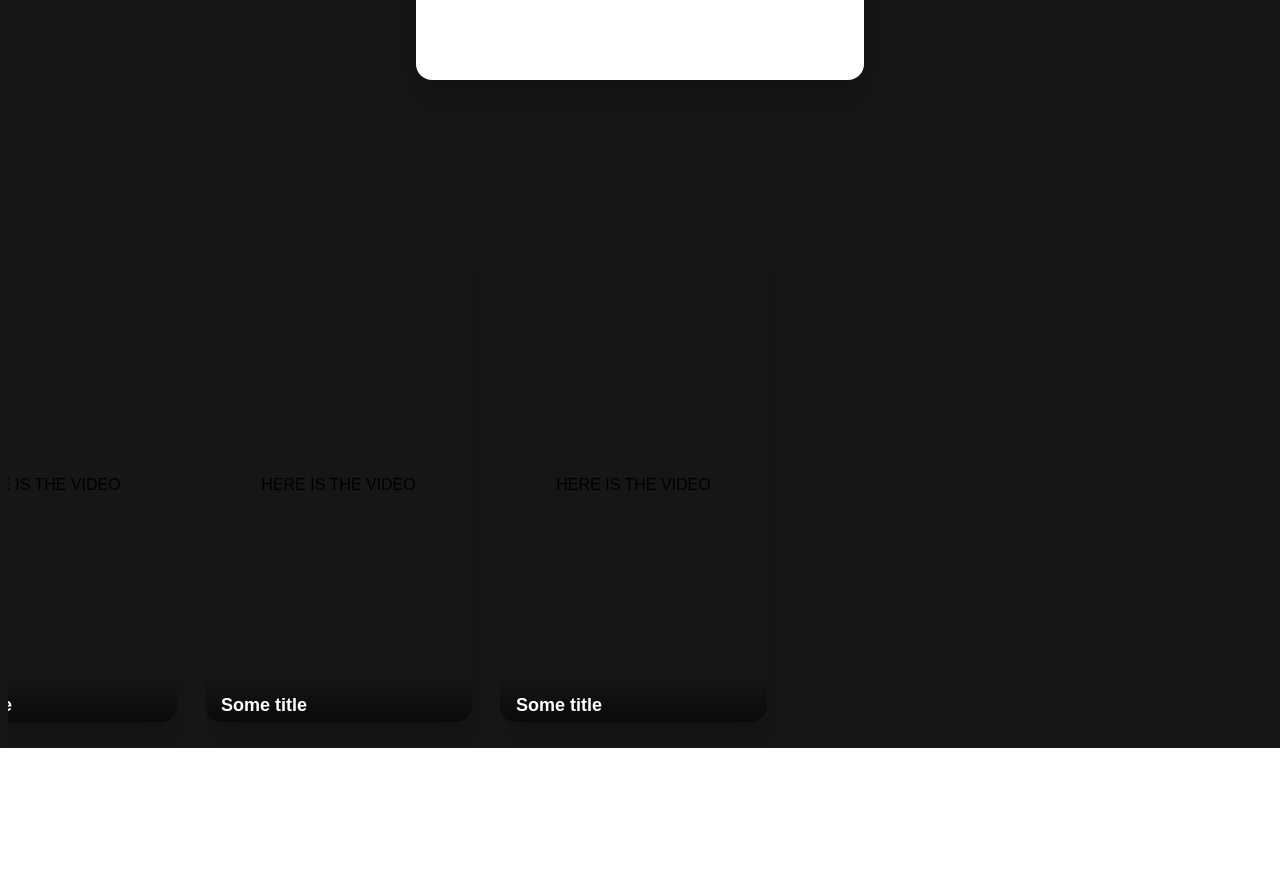
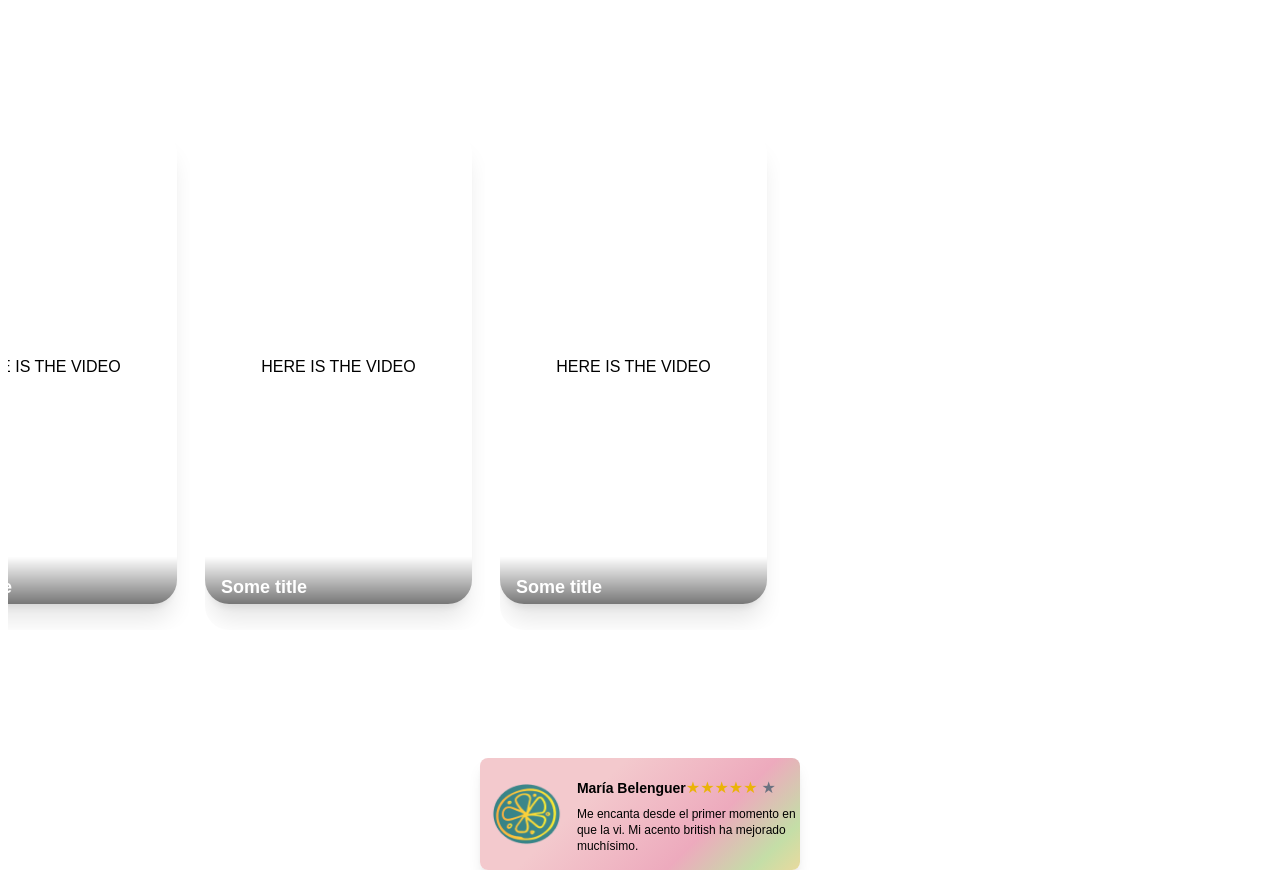
Before and after one commit to aabrilfl13/profes-nomadas, a React (Vite) app: page / in a window 1280 px wide. Shown: the part 1266-2142 px from the top of the page. Built offline with nearby package versions, Linux system fonts and the light colour scheme.

Commit message:
Add a new component reviewCard

```diff
--- a/src/components/cards/TikTokCard.jsx
+++ b/src/components/cards/TikTokCard.jsx
@@ -23,7 +23,7 @@ const TikTokCard = ({ data }) => {
 	}
 
 	return (
-		<div className="card">
+		<div className="tiktok-card">
 			<div className="relative h-full w-full">
 				{videoError ? (
 					<div className="flex h-full w-full items-center justify-center">
--- /dev/null
+++ b/src/components/cards/reviewCard.css
@@ -0,0 +1,11 @@
+/* ReviewCard.css */
+.review-card {
+    background: linear-gradient(135deg, #F3C9CD 34%, #F0B8C4 54%, #EDAABD 69%, #C4DEA7 89%, #E5DA9F 99%);
+    border-radius: 12px;
+    transition: all 0.3s ease;
+
+  }
+
+  .review-card:hover {
+    box-shadow: 0 4px 10px rgba(0, 0, 0, 0.15);
+  }
--- a/src/components/cards/reviewCard.jsx
+++ b/src/components/cards/reviewCard.jsx
@@ -0,0 +1,24 @@
+import './ReviewCard.css';
+import logo from '../../assets/img/logo-nomada.png';
+
+const ReviewCard = () => {
+    return (
+    <div className='flex justify-center'>
+      <div className="review-card flex items-center rounded-lg shadow-lg p-1 w-80 h-28">
+        <div className="mr-2">
+          <img src={logo} alt="Icono" className="w-48 h-24 rounded-full" />
+        </div>
+        <div>
+          <div className="flex items-center my-1">
+            <h3 className="font-bold text-sm">María Belenguer</h3>
+            <span className="text-yellow-500">★★★★★</span>
+            <span className="text-gray-500 ml-1">★</span>
+          </div>
+          <p className="text-xs mt-2">Me encanta desde el primer momento en que la vi. Mi acento british ha mejorado muchísimo.</p>
+        </div>
+      </div>
+    </div>
+    );
+  }
+
+  export default ReviewCard;
--- a/src/components/cards/tikTokCard.css
+++ b/src/components/cards/tikTokCard.css
@@ -1,5 +1,5 @@
 /* TikTokCard.css */
-.card {
+.tiktok-card {
 	@apply h-[474px] max-w-[267px] overflow-hidden rounded-3xl shadow-xl;
 	@apply text-black;
 }
--- a/src/index.css
+++ b/src/index.css
@@ -46,7 +46,6 @@ body {
 	line-height: 1.1;
 
 	color: rgb(1 1 1 / var(--tw-text-opacity));
-	background-color: rgb(22 22 22 / var(--tw-bg-opacity));
 }
 
 a {
--- a/src/pages/HomePage.jsx
+++ b/src/pages/HomePage.jsx
@@ -3,7 +3,7 @@ import Hero from "@/components/hero/Hero"
 import PackList from "@/components/packs/PackList"
 import TikTokList from "@/components/tiktok/TikTokList"
 import { packsData, tiktokData } from "@/data/constants"
-
+import ReviewCard from "@/components/cards/ReviewCard"
 const HomePage = () => {
 	return (
 		<div>
@@ -12,6 +12,8 @@ const HomePage = () => {
 			<Hero />
 			<PackList packs={packsData} />
 			<TikTokList tiktoks={tiktokData} />
+			<ReviewCard/>
+
 		</div>
 	)
 }
```
Also changed, not shown: src/assets/img/logo-nomada.png (added).
